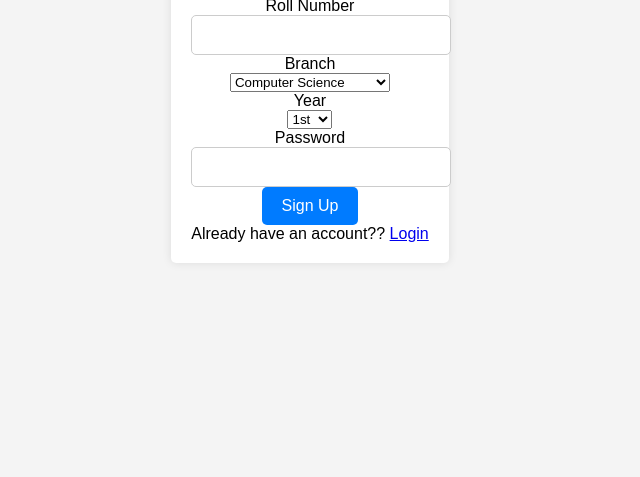
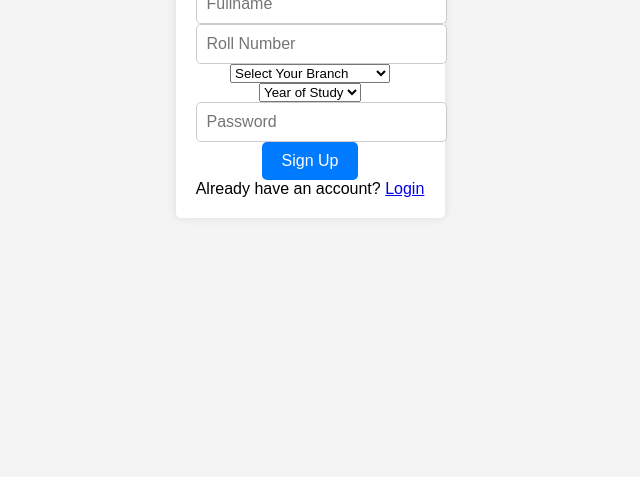
Before and after one commit to CodeWithDevesh/Event-Manager-Codeutsava-, a website: page Static/signup.html in a window 1280 px wide. Shown: the part 323-800 px from the top of the page, without its empty margins (330-970 px from the left). Drawn offline with Linux system fonts and the light colour scheme.

Commit message:
Modified sign up page

```diff
--- a/Static/signup.html
+++ b/Static/signup.html
@@ -9,18 +9,20 @@
 <body>
     <div class="container">
         <h2>Sign Up</h2>
-        <form id="signup-form">
+        <form id="signup-form" action="/signup" method="post">
+
             <div class="input-container">
-                <label for="fullname">Full Name</label>
-                <input type="text" id="fullname" name="fullname" required>
+
+                <input type="text" id="fullname" name="fullname" placeholder="Fullname" required>
             </div>
             <div class="input-container">
-                <label for="rollno">Roll Number</label>
-                <input type="text" id="rollno" name="rollno" required>
+
+                <input type="text" id="rollno" name="rollno" placeholder="Roll Number">
             </div>
             <div class="input-container">
-                <label for="branch">Branch</label>
+
                 <select id="branch" name="branch" required>
+                    <option value="">Select Your Branch</option>
                     <option value="cs">Computer Science</option>
                     <option value="it">Information Technology</option>
                     <option value="elec">Electrical</option>
@@ -30,10 +32,9 @@
             </div>
 
             <div class="input-container">
-                <label for="year">
-                     Year
-                </label>
-                <select class="year" id="year" name="Year" required>
+
+                <select placeholder="Fuck" class="year" id="year" name="Year" required>
+                    <option value="">Year of Study</option>
                     <option value="first">1st</option>
                     <option value="second">2nd</option>
                     <option value="third">3rd</option>
@@ -41,15 +42,14 @@
                 </select>
             </div>
             <div class="input-container">
-                <label for="password">
-                    Password
-                </label>
-                <input type="password" id="password" name="password" required>
+
+                <input type="password" id="password" name="password" placeholder="Password">
             </div>
             <button type="submit">Sign Up</button>
         </form>
-        Already have an account??
+        Already have an account?
         <a href="login.html">Login</a>
     </div>
+    <script src="signup.js"></script>
 </body>
 </html>
--- a/Static/styles.css
+++ b/Static/styles.css
@@ -65,3 +65,7 @@ button {
     color: #ff0000;
     margin-top: 10px;
 }
+
+.input_container{
+    margin: 20px 0;
+}
```
